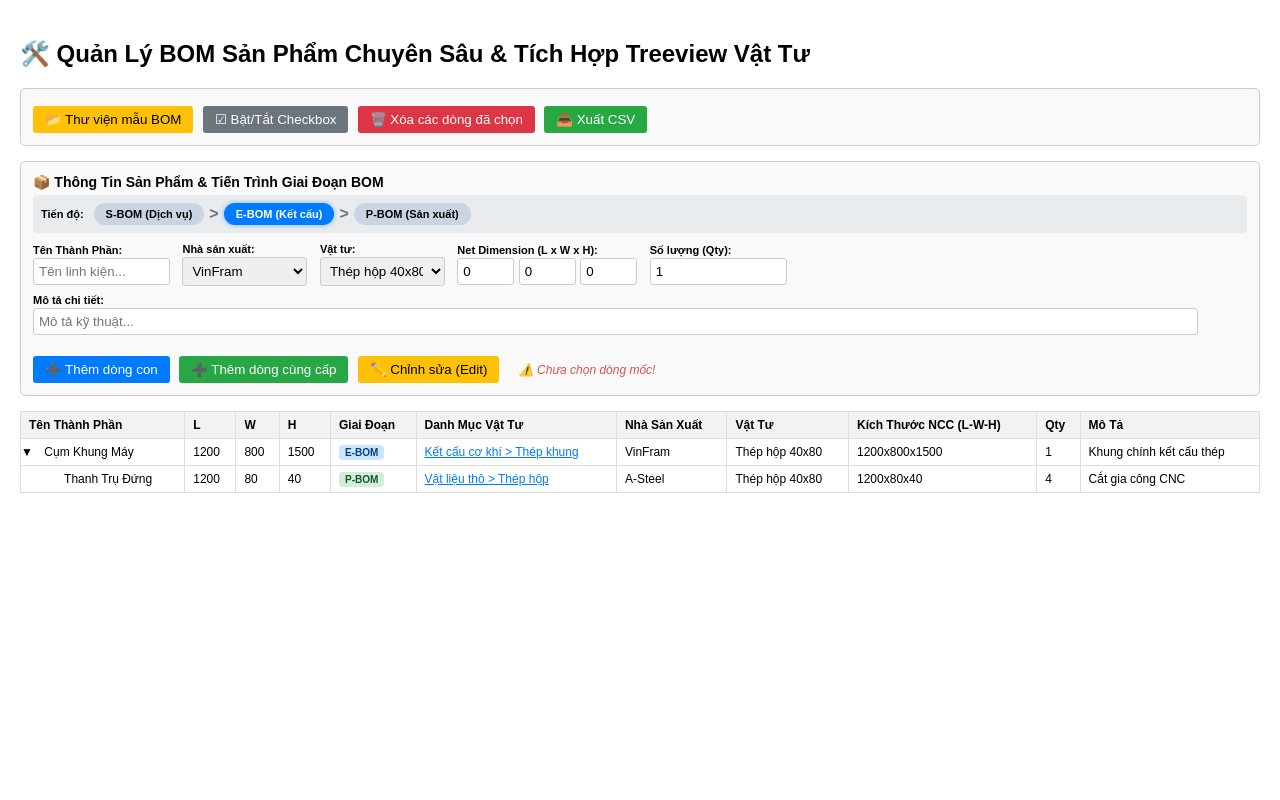
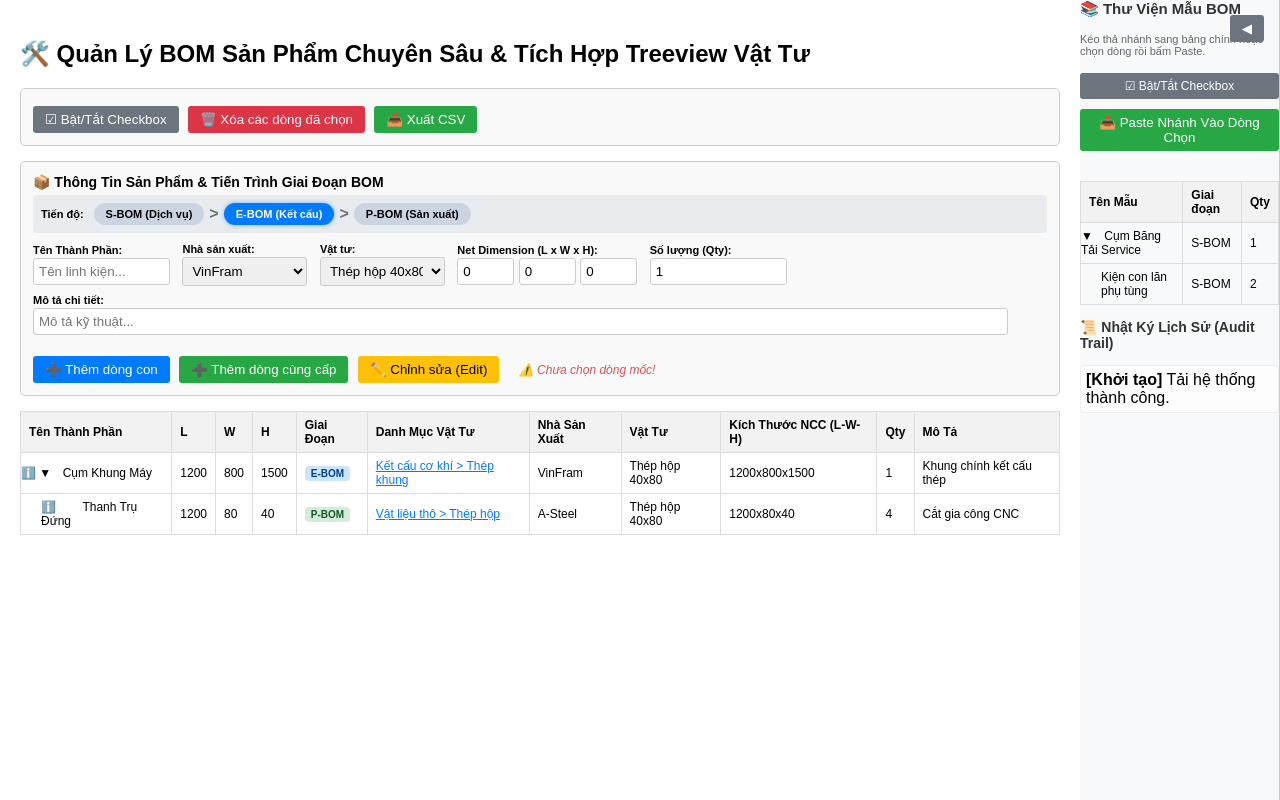
Before and after one commit to nguyenngochao3003/my-flask-blog, a Flask app: page /BOM in a window 1280 px wide. Run offline with Flask 3, Linux system fonts and the light colour scheme.

Commit message:
thêm sidebar kéo thả với thẻ resizer, btn-toggle-sidebar để ẩn hiện, chọn checkbox sẽ tự chọn các child trong nhánh tree, và kéo thả sẽ lấy toàn bộ theo checkbox chứ không có chọn dòng như trước

```diff
--- a/templates/includes/test_bom_create.html
+++ b/templates/includes/test_bom_create.html
@@ -5,28 +5,66 @@
     <title>Quản lý BOM Chuyên Sâu - E/P/S-BOM & Treeview</title>
     <style>
         body {
-            font-family: Arial, sans-serif;
             margin: 0;
             display: flex;
             height: 100vh;
             overflow: hidden;
+            font-family: Arial, sans-serif;
         }
+
+        .sidebar {
+            position: relative;
+            width: 200px; /* Độ rộng mặc định */
+            min-width: 100px; /* Độ rộng tối thiểu khi kéo */
+            max-width: 300px; /* Độ rộng tối đa khi kéo */
+            background: #f8f9fa;
+            border-right: 1px solid #ccc;
+            transition: width 0.2s ease; /* Hiệu ứng mượt khi toggle */
+            box-sizing: border-box;
+        }
+
+        /* Class khi thu nhỏ sidebar */
+        .sidebar.collapsed {
+            width: 40px !important;
+            min-width: 40px !important;
+            padding: 0;
+            overflow: hidden;
+        }
+        /* Ẩn hoàn toàn nội dung bên trong khi Sidebar có class .collapsed */
+        .sidebar.collapsed .sidebar-content {
+            visibility: hidden; /* Hoặc visibility: hidden; opacity: 0; */
+        }
+
         .main-content {
             flex: 1;
             padding: 20px;
             overflow-y: auto;
-            box-sizing: border-box;
         }
-        .sidebar {
-            width: 400px;
-            background: #f8f9fa;
-            border-left: 1px solid #ccc;
-            padding: 15px;
-            overflow-y: auto;
-            box-sizing: border-box;
-            display: none;
+
+        /* Thanh nắm kéo thả */
+        .resizer {
+            width: 6px;
+            height: 100%;
+            background: transparent;
+            position: absolute;
+            left: 0;
+            top: 0;
+            cursor: col-resize;
+            user-select: none;
         }
-        .sidebar.active { display: block; }
+
+        .resizer:hover, .resizer:active {
+            background: #0d6efd; /* Đổi màu xanh khi di chuột vào */
+        }
+
+        /* Nút Thu nhỏ / Phóng to */
+        #btn-toggle-sidebar {
+            position: absolute;
+            top: 10px;
+            right: 10px;
+            z-index: 10;
+            cursor: pointer;
+        }
 
         table {
             width: 100%;
@@ -172,7 +210,7 @@
     <h2>🛠️ Quản Lý BOM Sản Phẩm Chuyên Sâu & Tích Hợp Treeview Vật Tư</h2>
 
     <div class="toolbar">
-        <button id="btn-toggle-sidebar" class="btn-warning">📂 Thư viện mẫu BOM</button>
+        <!-- <button id="btn-toggle-sidebar" class="btn-warning">📂 Thư viện mẫu BOM</button> -->
         <button id="btn-toggle-checkbox" class="btn-secondary">☑ Bật/Tắt Checkbox</button>
         <button id="btn-delete-checked" class="btn-danger">🗑️ Xóa các dòng đã chọn</button>
         <button id="btn-export-csv" class="btn-success">📤 Xuất CSV</button>
@@ -251,7 +289,11 @@
         </thead>
         <tbody>
             <tr data-id="1" data-parent="" class="level-0">
-                <td class="node-name"><input type="checkbox" class="row-checkbox"><span class="toggle-btn">▼</span> Cụm Khung Máy</td>
+                <td class="node-name">
+                    <input type="checkbox" class="row-checkbox">
+                    <span class="info-icon-col" title="Thay đổi mới nhất: Khởi tạo E-BOM">ℹ️</span>
+                    <span class="toggle-btn">▼</span> Cụm Khung Máy
+                </td>
                 <td>1200</td><td>800</td><td>1500</td>
                 <td><span class="badge-stage badge-e-bom">E-BOM</span></td>
                 <td class="cat-cell" style="cursor:pointer; color:#007bff; text-decoration:underline;">Kết cấu cơ khí > Thép khung</td>
@@ -262,7 +304,11 @@
                 <td>Khung chính kết cấu thép</td>
             </tr>
             <tr data-id="1-1" data-parent="1" class="level-1">
-                <td class="node-name"><input type="checkbox" class="row-checkbox"><span class="toggle-btn" style="visibility:hidden">▶</span> Thanh Trụ Đứng</td>
+                <td class="node-name">
+                    <input type="checkbox" class="row-checkbox">
+                    <span class="info-icon-col" title="Thay đổi mới nhất: Khởi tạo E-BOM">ℹ️</span>
+                    <span class="toggle-btn" style="visibility:hidden">▶</span> Thanh Trụ Đứng
+                </td>
                 <td>1200</td><td>80</td><td>40</td>
                 <td><span class="badge-stage badge-p-bom">P-BOM</span></td>
                 <td class="cat-cell" style="cursor:pointer; color:#007bff; text-decoration:underline;">Vật liệu thô > Thép hộp</td>
@@ -324,6 +370,11 @@
 
 <!-- TAB THƯ VIỆN BÊN HÔNG -->
 <div class="sidebar" id="sidebar-lib">
+    <!-- Thanh nắm để kéo thay đổi độ rộng -->
+    <div class="resizer" id="resizer"></div>
+    <button id="btn-toggle-sidebar" class="icon-btn btn-secondary" data-tooltip="Thu nhỏ / Mở rộng Sidebar" style="margin-bottom: 15px;">◀</button>
+    <div class="sidebar-content">
+
         <h3 style="margin-top:0; font-size:15px; color:#333;">📚 Thư Viện Mẫu BOM</h3>
         <p style="font-size:11px; color:#666;">Kéo thả nhánh sang bảng chính hoặc chọn dòng rồi bấm Paste.</p>
         <button id="btn-toggle-lib-checkbox" class="btn-secondary" style="width:100%; margin-bottom: 5px; font-size: 12px;">☑ Bật/Tắt Checkbox</button>
@@ -350,6 +401,13 @@
                 </tr>
             </tbody>
         </table>
+        <!-- lịch sử -->
+        <h3 style="font-size: 14px; color:#333;">📜 Nhật Ký Lịch Sử (Audit Trail)</h3>
+        <div id="history-log-container" style="max-height: 250px; overflow-y: auto; background: #fdfdfd; border: 1px solid #eee; padding: 5px; border-radius: 4px;">
+            <div class="history-item"><b>[Khởi tạo]</b> Tải hệ thống thành công.</div>
+        </div>
+    </div>
+
 </div>
 
 <script>
@@ -361,6 +419,17 @@ document.addEventListener("DOMContentLoaded", function() {
     const mainTable = document.getElementById("main-bom-table"); // bom chính
     const libTable = document.getElementById("lib-bom-table"); // bom từ libary
     const selectedInfo = document.getElementById("selected-info");  // thông tin hàng được chọn
+
+
+    // 2. Nhật ký Lịch sử
+    function addHistoryLog(action, details) {
+        const container = document.getElementById("history-log-container");
+        const timeStr = new Date().toTimeString().split(' ')[0];
+        const div = document.createElement("div");
+        div.className = "history-item";
+        div.innerHTML = `[${timeStr}] <b>${action}</b>: ${details}`;
+        container.prepend(div);
+    }
 
     // 1. Quản lý Tiến trình Giai đoạn BOM (S-BOM > E-BOM > P-BOM)
     const pipelineSteps = document.querySelectorAll(".pipeline-step");
@@ -378,8 +447,7 @@ document.addEventListener("DOMContentLoaded", function() {
     // Toggle Sidebar & Checkbox >> chỗ này làm gì cho công đoạn sau
     document.getElementById("btn-toggle-checkbox").addEventListener("click", () => mainTable.classList.toggle("show-checkbox"));
     document.getElementById("btn-toggle-lib-checkbox").addEventListener("click", () => libTable.classList.toggle("show-checkbox"));
-    document.getElementById("btn-toggle-sidebar").addEventListener("click", () => document.getElementById("sidebar-lib").classList.toggle("active"));
-
+    //document.getElementById("btn-toggle-sidebar").addEventListener("click", () => document.getElementById("sidebar-lib").classList.toggle("active"));
 
 
     // check box cho row và các child trong treeview của bảng
@@ -700,19 +768,27 @@ document.addEventListener("DOMContentLoaded", function() {
     }
 
     // 7. Kéo thả & Paste từ thư viện mẫu chuẩn xác
-    let draggedRow = null;
+    let draggedRows = null;
     libTable.addEventListener("dragstart", (e) => {
-        draggedRow = e.target.closest("tr");  // lấy dữ liệu của dòng được kéo
+        //draggedRow = e.target.closest("tr");  // lấy dữ liệu của dòng được kéo
         // lấy các dòng được chọn và thả vào form chính
+        let checkedRows = libTable.querySelectorAll('#lib-bom-table tbody tr input.row-checkbox:checked');
 
+        if (checkedRows.length === 0 ) {
+            alert('bạn chưa chọn vào checkbox');
+            return
+        } else {
+            draggedRows = Array.from(checkedRows).map(cb => cb.closest("tr"));
+        }
     });
 
     mainTable.addEventListener("dragover", (e) => e.preventDefault());
     mainTable.addEventListener("drop", (e) => {
         e.preventDefault();
         let targetTr = e.target.closest("tr");
-        if (!targetTr || !draggedRow) return;
+        if (!targetTr || !draggedRows) return;
 
+        draggedRows.forEach((draggedRow) => {
             const data = {
                 name: draggedRow.children[0].textContent.replace(/[▶▼]/g, "").trim(),
                 stage: draggedRow.children[1].textContent.trim(),
@@ -729,12 +805,72 @@ document.addEventListener("DOMContentLoaded", function() {
             const targetLevel = parseInt(targetTr.className.match(/level-(\d+)/)[1]);
             const { tr } = addRowToTable(mainTable, targetParentId, targetLevel + 1, data);
             targetTr.after(tr);
+            insertAfterRow = tr; // Dịch chuyển vị trí chèn để các dòng tiếp theo nằm nối tiếp nhau đúng thứ tự
 
             const toggle = targetTr.querySelector(".toggle-btn");
             if (toggle) { toggle.style.visibility = "visible"; toggle.textContent = "▼"; }
+
+            addHistoryLog("KÉO THẢ", `Đã thêm ${draggedRows.length} mục từ thư viện mẫu vào BOM.`);
             alert("Kéo thả nhánh thành công!");
+            // Reset lại danh sách kéo thả sau khi drop xong
+            draggedRows = [];
+        })
+
+    });
+
+    //=====================================================
+    /// tính năng resize cho size bar
+    const sidebar = document.getElementById('sidebar-lib');
+    const resizer = document.getElementById('resizer');
+    const toggleBtn = document.getElementById('btn-toggle-sidebar');
+
+    // --- 1. TÍNH NĂNG BẬT / TẮT (COLLAPSE / EXPAND) ---
+    toggleBtn.addEventListener('click', () => {
+        sidebar.classList.toggle('collapsed');
+        if (sidebar.classList.contains('collapsed')) {
+            toggleBtn.textContent = '▶';
+        } else {
+            toggleBtn.textContent = '◀';
+        }
+    });
+
+    // --- 2. TÍNH NĂNG KÉO THẢ ĐỘ RỘNG (RESIZABLE) ---
+    let isResizing = false;
+
+    resizer.addEventListener('mousedown', (e) => {
+        // Không cho phép kéo nếu Sidebar đang bị collapse
+        if (sidebar.classList.contains('collapsed')) return;
+
+        isResizing = true;
+        document.body.style.cursor = 'col-resize';
+        sidebar.style.transition = 'none'; // Tắt transition để kéo không bị giật
+    });
+
+    document.addEventListener('mousemove', (e) => {
+        if (!isResizing) return;
+
+        // Tính độ rộng từ con trỏ chuột đến mép phải màn hình
+        // - Rê sang TRÁI  => e.clientX nhỏ đi => newWidth LỚN LÊN (phóng to)
+        // - Rê sang PHẢI => e.clientX lớn lên => newWidth NHỎ ĐI (thu nhỏ)
+        const newWidth = window.innerWidth - e.clientX;
+
+        // Giới hạn độ rộng tối thiểu và tối đa
+        if (newWidth >= 200 && newWidth <= 600) {
+            sidebar.style.width = `${newWidth}px`;
+        }
+    });
+
+    document.addEventListener('mouseup', () => {
+        if (isResizing) {
+            isResizing = false;
+            document.body.style.cursor = 'default';
+            sidebar.style.transition = 'width 0.25s cubic-bezier(0.4, 0, 0.2, 1)';
+        }
     });
 });
+
+
+
 </script>
 
 </body>
```
Lines whose indentation alone changed are shown as unchanged.
